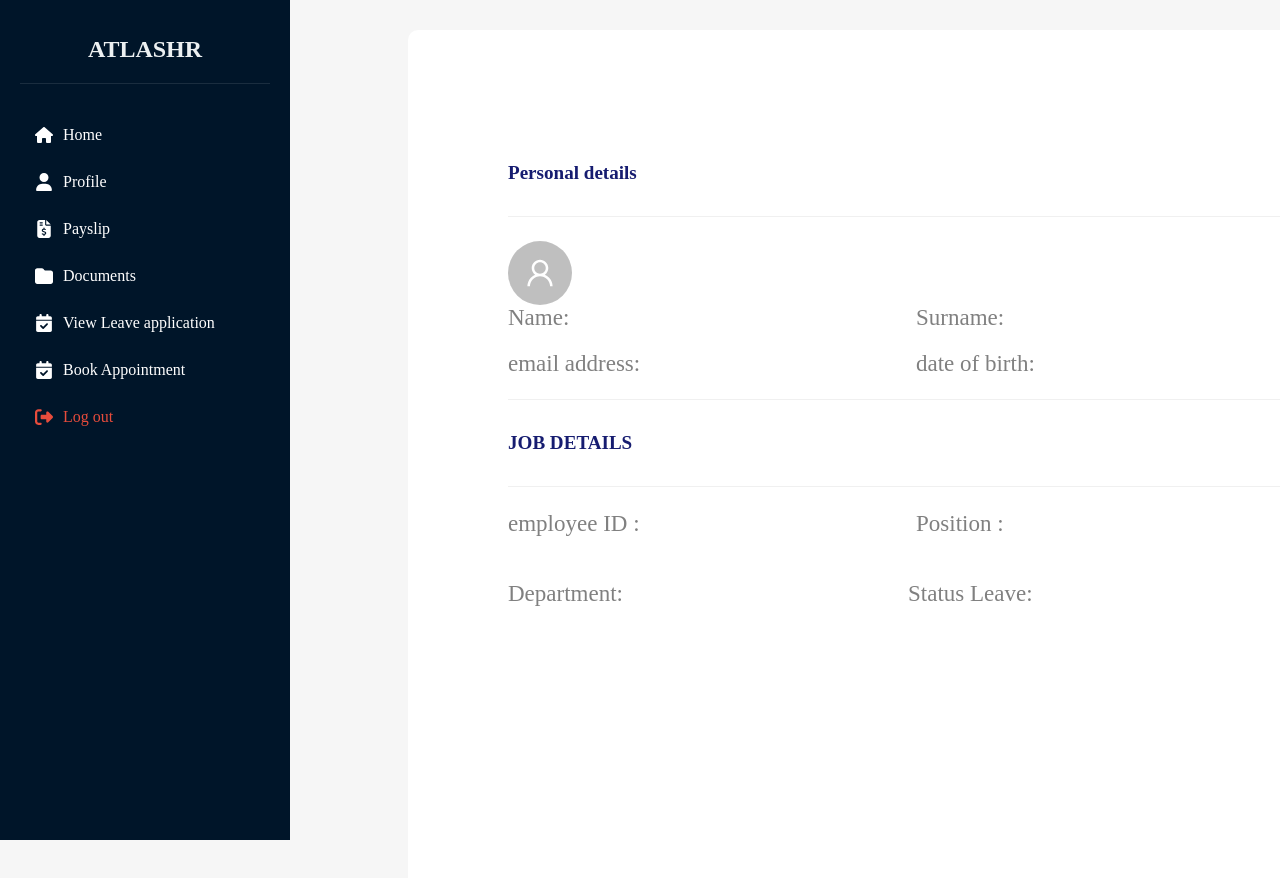
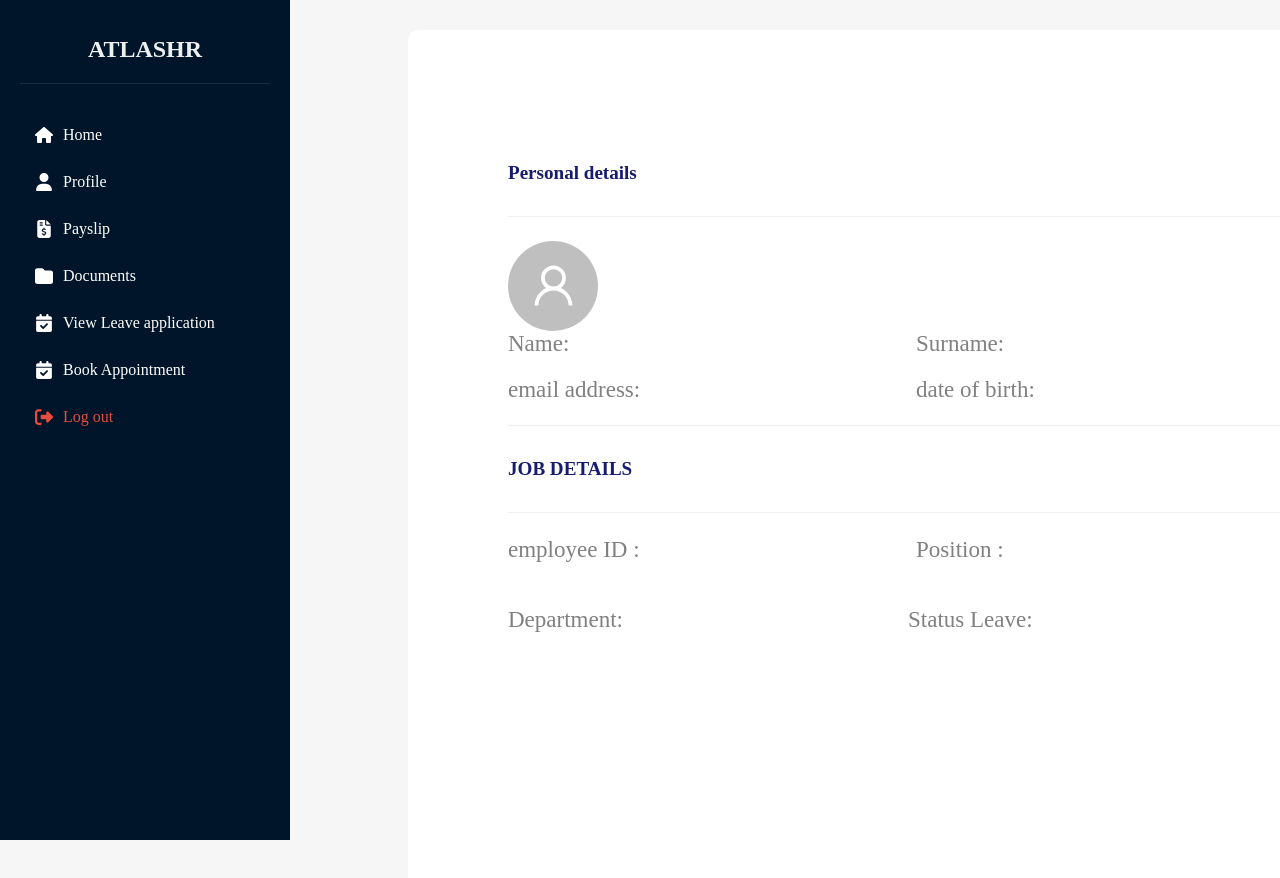
Before and after one commit to NetworkcoTeam/HR_Tool, a React (Create React App) app: page /Profile in a window 1280 px wide. Shown: the top 878 px of the page. Built offline with nearby package versions, Linux system fonts and the light colour scheme.

Commit message:
increased avatar size

```diff
--- a/src/Pages/Profile.js
+++ b/src/Pages/Profile.js
@@ -12,9 +12,9 @@ return(
 
         <Divider></Divider>
 
-        <>
-        <Avatar style={{fontSize:'30px'}}size={64} icon={<UserOutlined/> } className='avatar'/>
-        </>
+        <Space gap='small'>
+        <Avatar size={90} icon={<UserOutlined/> } className='avatar'/>
+        </Space>
         <div className='personal-details'>
         <Flex horizontal gap='middle' >
         <label className='Name'> Name:</label>
```
